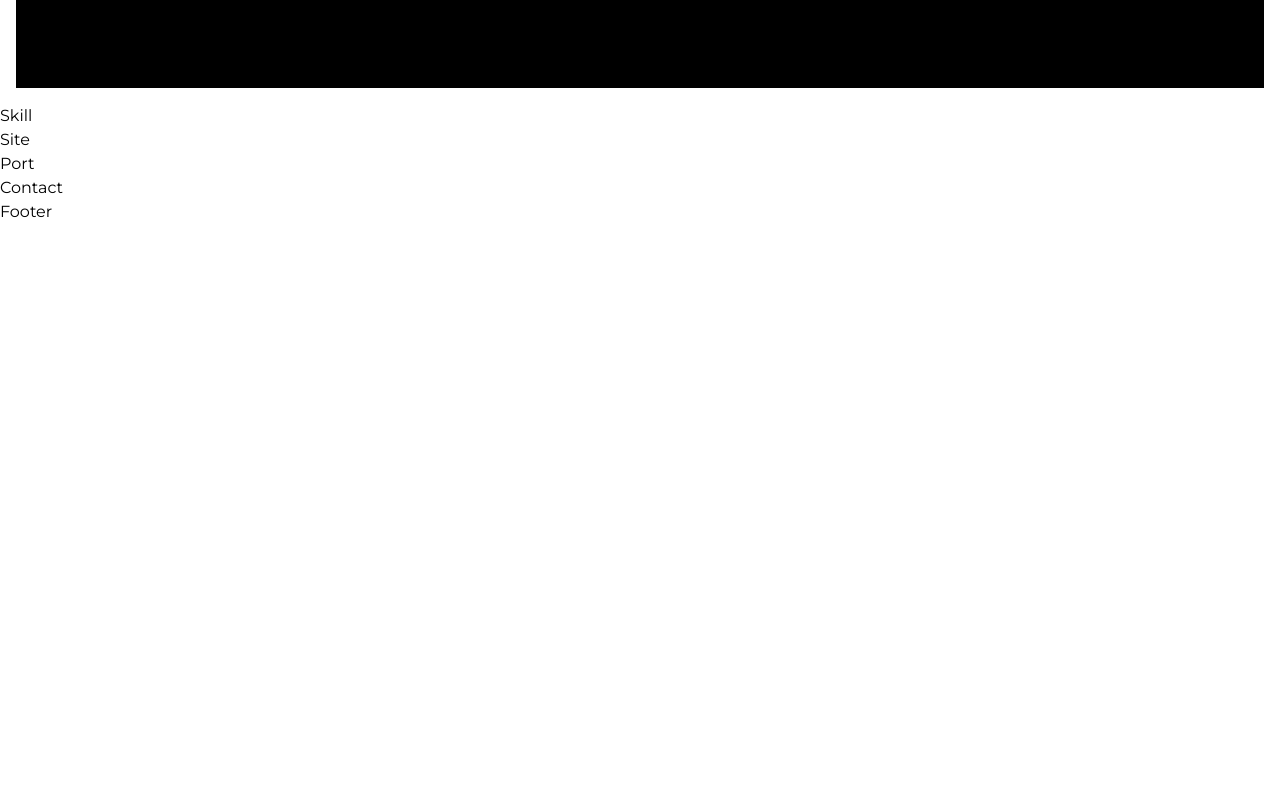
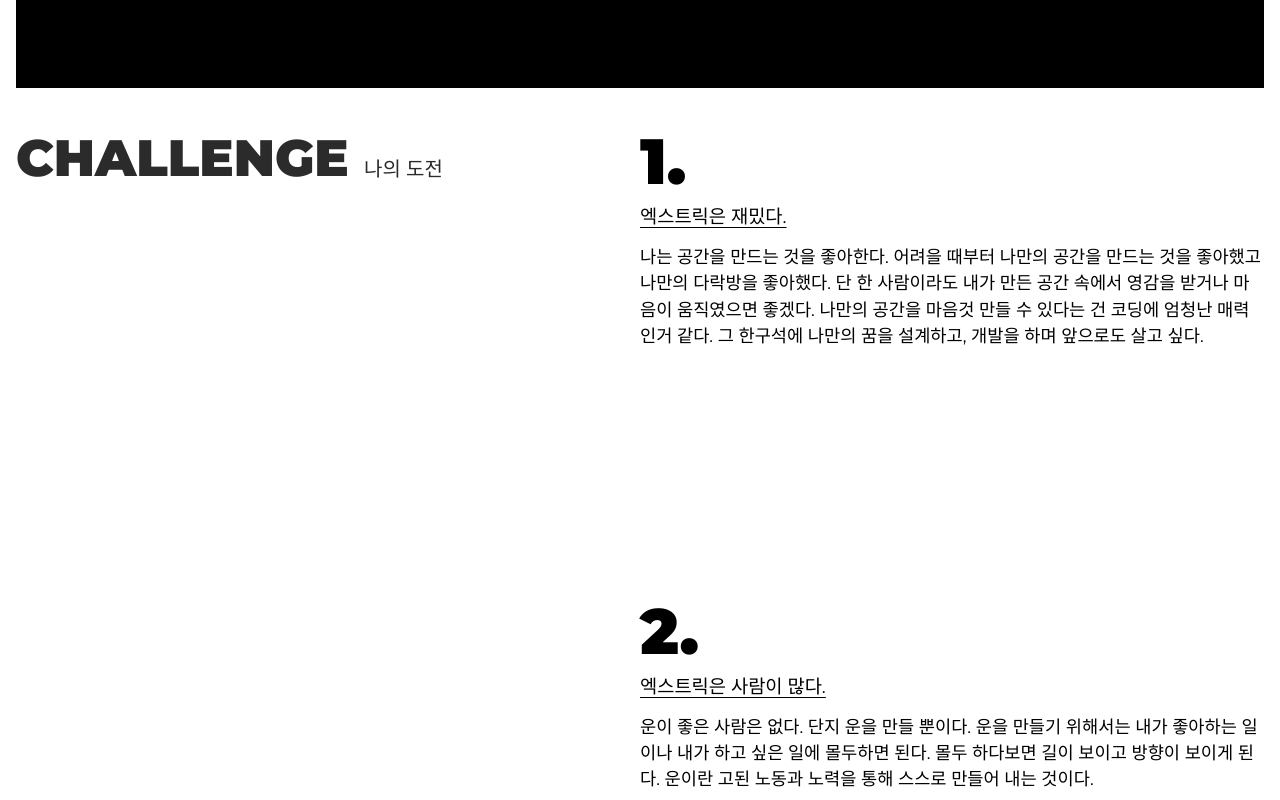
Before and after one commit to ho8ae/x-tric-react, a React (Create React App) app: page / in a window 1280 px wide. Shown: the part 720-1520 px from the top of the page. Before the commit the page ends 944 px from the top, so only its background shows below. Built offline with nearby package versions, Linux system fonts and the light colour scheme; a small style sheet from the web is missing; a web font is replaced by a local one.

Commit message:
skill complete

```diff
--- a/src/assets/scss/section/_skill.scss
+++ b/src/assets/scss/section/_skill.scss
@@ -0,0 +1,70 @@
+.skill__inner{
+    padding: 16px;
+    display: flex;
+    justify-content: space-between;
+
+    @media(max-width:800px){
+        flex-direction: column;
+    }
+
+    .skill__title{
+        position: sticky;
+        top: 70px;
+        left: 0;
+        width: 48%;
+        height: 5vw;
+        font-size: 4vw;
+        font-weight: 900;
+        line-height: var(--mainKor-font);
+        text-transform: uppercase;
+        color: var(--black100);
+        border-bottom: 0.4vw solid var (--black100);
+
+        @media(max-width: 800px){
+            width: 100%;
+            margin-bottom: 10vw;
+            font-size: 30px;
+            height: auto;
+            top: 68px;
+            background-color: var(--mainBg-color);
+
+        }
+
+        em{
+            font-size: 1.25rem;
+            font-weight: 400;
+            line-height: 2;
+        }
+    }
+
+    .skill__desc{
+        width: 50%;
+
+        @media(max-width: 800px){
+            width: 100%;
+        }
+
+        span{
+            font-size: 5vw;
+            line-height: 1;
+            font-weight: 900;
+            line-height: 1.3;
+            font-family: var(--mainNum-font);
+
+            @media(max-width:800px){
+                font-size:20vw;
+            }
+        }
+
+        h3{
+            font-szie:1.5rem;
+            text-decoration: underline;
+            text-underline-position: under;
+            margin-bottom: 1vw;
+        }
+        p{
+            margin-bottom: 30vh;
+            font-size: 1.1rem;
+        }
+    }
+}
--- a/src/components/Skill.jsx
+++ b/src/components/Skill.jsx
@@ -1,7 +1,45 @@
 import React from "react";
 
-const Skill = () =>{
-    return <div>Skill</div>
+const skillText = [
+    {
+      title: "엑스트릭은 재밌다.",
+      desc: "나는 공간을 만드는 것을 좋아한다. 어려을 때부터 나만의 공간을 만드는 것을 좋아했고 나만의 다락방을 좋아했다. 단 한 사람이라도 내가 만든 공간 속에서 영감을 받거나 마음이 움직였으면 좋겠다. 나만의 공간을 마음것 만들 수 있다는 건 코딩에 엄청난 매력인거 같다. 그 한구석에 나만의 꿈을 설계하고, 개발을 하며 앞으로도 살고 싶다.",
+    },
+    {
+      title: "엑스트릭은 사람이 많다.",
+      desc: "운이 좋은 사람은 없다. 단지 운을 만들 뿐이다. 운을 만들기 위해서는 내가 좋아하는 일이나 내가 하고 싶은 일에 몰두하면 된다. 몰두 하다보면 길이 보이고 방향이 보이게 된다. 운이란 고된 노동과 노력을 통해 스스로 만들어 내는 것이다.",
+    },
+    {
+      title: "엑스트릭은 다양하다.",
+      desc: "정직은 다른 사람보다 나에게 큰 의미를 부여해야 한다. 자신이 정직하지 않으면 진정으로 원하는 일을 열정적으로 밀고 나갈 수 없다. 마음에서 우러나오는 일을 해야 정직해지며 삶을 더 즐길 줄 알게 된다.",
+    },
+];
+
+
+const Skill = () => {
+    return (
+        <section id="skill">
+            <div className="skill__inner">
+                <h2 className="skill__title">
+                    Challenge <em>나의 도전</em>
+                </h2>
+                <div className="skill__desc">
+                    {skillText.map((skill, key) => (
+                        <div key={key}>
+                            <span>{key + 1}.</span>
+                            <h3>{skill.title}</h3>
+                            <p>{skill.desc}</p>
+                        </div>
+                    ))}
+                </div>
+            </div>
+        </section>
+    );
 };
 
+
+
+
+
+
 export default Skill;
```
